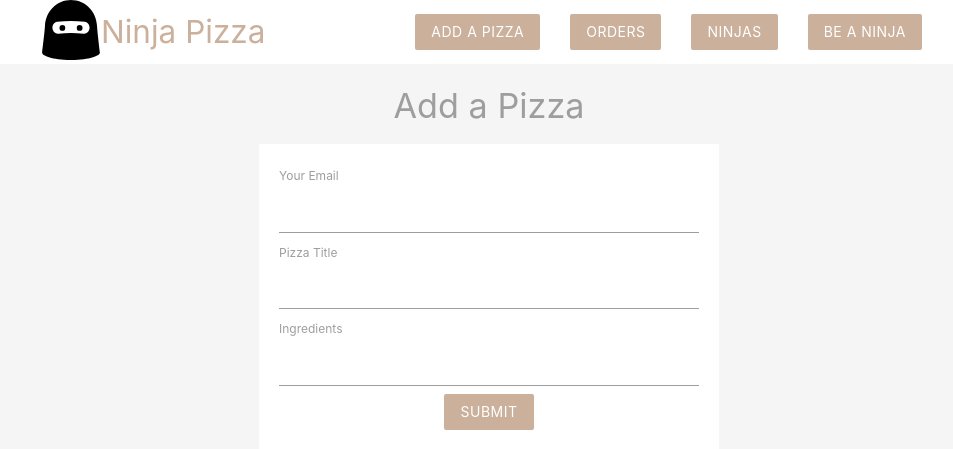
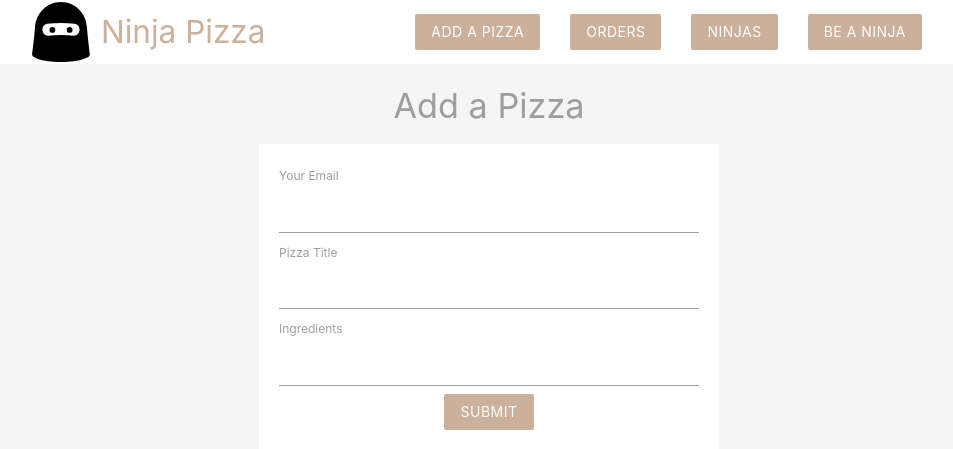
Before and after one commit to ahnafwolfy007/Ninja-pizza, a PHP site: page /add.php in a window 1280 px wide. Shown: the top 449 px of the page, without its empty margins (151-1104 px from the left). Run offline with PHP 8.4, Linux system fonts and the light colour scheme.

Commit message:
icon fixed

```diff
--- a/templates/header.php
+++ b/templates/header.php
@@ -35,7 +35,9 @@
 
     .icon {
       width: 60px;
-      margin: 30px auto top:-10px;
+      margin: 30px auto ;
+      top:-28px;
+      left: -10px;
       position: relative;
     }
 
```
